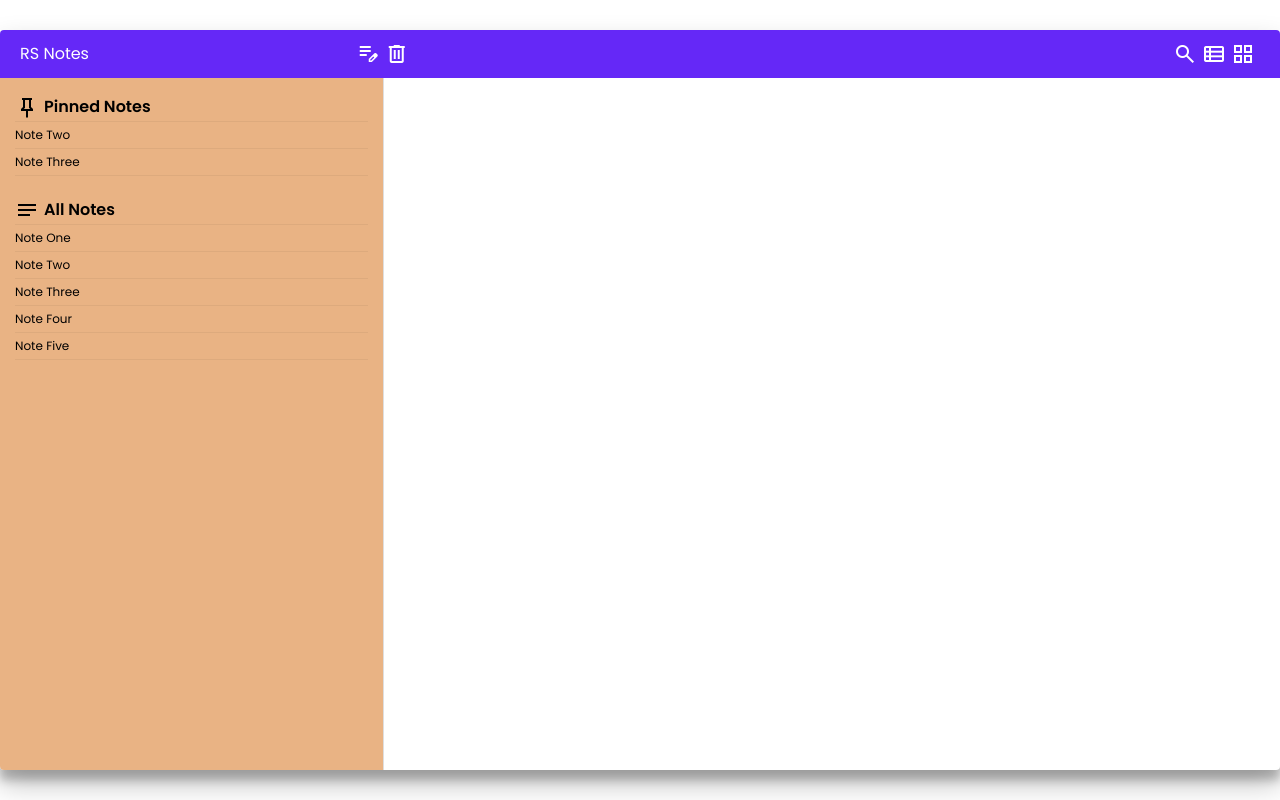
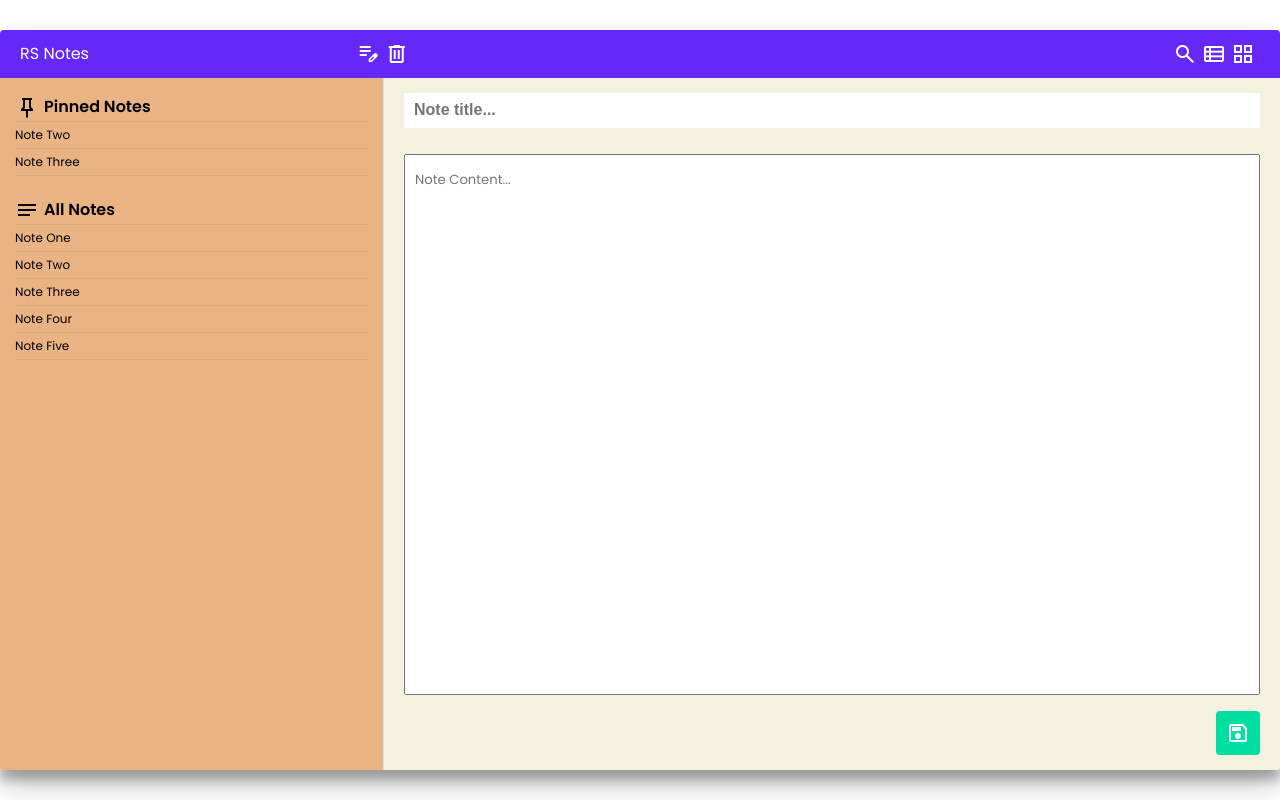
Before and after one commit to anykate/vue-notes-yt, a Vue app: page / in a window 1280 px wide. Built offline with nearby package versions, Linux system fonts and the light colour scheme.

Commit message:
Form to add notes

```diff
--- a/src/assets/css/main.css
+++ b/src/assets/css/main.css
@@ -150,3 +150,74 @@ body {
 .rs__justify-end {
     justify-content: flex-end;
 }
+
+/* Forms */
+.rs__notes-content {
+    padding: 15px 20px;
+    width: 70%;
+    background-color: #f4f2de;
+    overflow-y: scroll;
+    font-size: 0.825rem;
+    line-height: 1.25rem;
+}
+
+.rs__notes-content form {
+    width: 100%;
+    height: 100%;
+    display: flex;
+    flex-flow: column;
+}
+
+.rs__input-title {
+    width: 100%;
+    height: 35px;
+    border: 0;
+    outline: 0;
+    padding: 5px 10px;
+    font-size: 1rem;
+    font-weight: 600;
+    margin-bottom: 10px;
+}
+
+/* Content */
+.rs__content-editable {
+    width: 100%;
+    height: 70dvh;
+    outline: 1px solid red;
+}
+
+.rs__form-save-btn {
+    padding: 10px;
+    font-family: inherit;
+    font-size: 0.825rem;
+    font-weight: 500;
+    border-radius: 4px;
+    border: 0;
+    outline: 0;
+    background-color: #00dfa2;
+    color: #fff;
+    cursor: pointer;
+    transition: all 0.3s ease-in;
+    /* position: absolute;
+    right: 15px;
+    bottom: 15px;
+    z-index: 1; */
+    align-self: flex-end;
+    display: flex;
+    justify-content: space-around;
+    align-items: center;
+}
+
+.rs__form-save-btn:hover {
+    background-color: #17594a;
+}
+
+#content {
+    padding: 15px 10px;
+    font-family: inherit;
+    font-size: 0.825rem;
+    font-weight: 500;
+    resize: None;
+    height: 82%;
+    margin: 1rem 0;
+}
--- a/src/components/common/AddNote.vue
+++ b/src/components/common/AddNote.vue
@@ -0,0 +1,32 @@
+<script setup>
+import { ref } from 'vue'
+const title = ref('')
+const content = ref('')
+const handleForm = (e) => {
+    console.log('form-submitted')
+}
+</script>
+
+<template>
+    <div class="rs__notes-content">
+        <form @submit.prevent="handleForm">
+            <input
+                type="text"
+                class="rs__input-title"
+                placeholder="Note title..."
+                v-model="title"
+            />
+            <textarea
+                id="content"
+                v-model="content"
+                placeholder="Note Content..."
+            />
+            <button
+                type="submit"
+                class="rs__form-save-btn"
+            >
+                <span class="material-symbols-outlined">save</span>
+            </button>
+        </form>
+    </div>
+</template>
--- a/src/components/list/ListView.vue
+++ b/src/components/list/ListView.vue
@@ -1,9 +1,9 @@
 <script setup>
+import AddNote from '@/components/common/AddNote.vue'
 import Sidebar from '@/components/list/Sidebar.vue'
 </script>
 
 <template>
-    <div>
-        <Sidebar />
-    </div>
+    <Sidebar />
+    <AddNote />
 </template>
```
